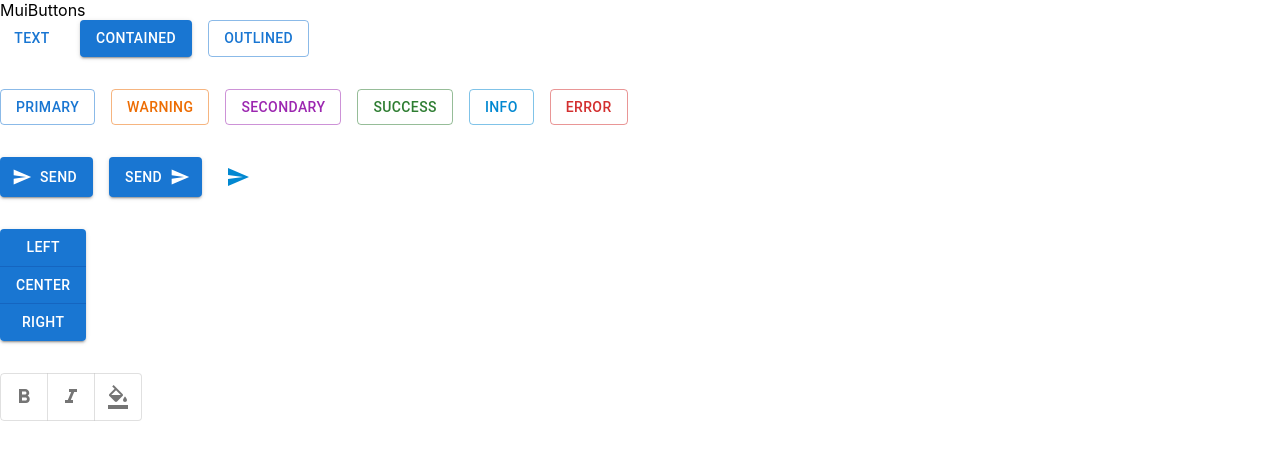
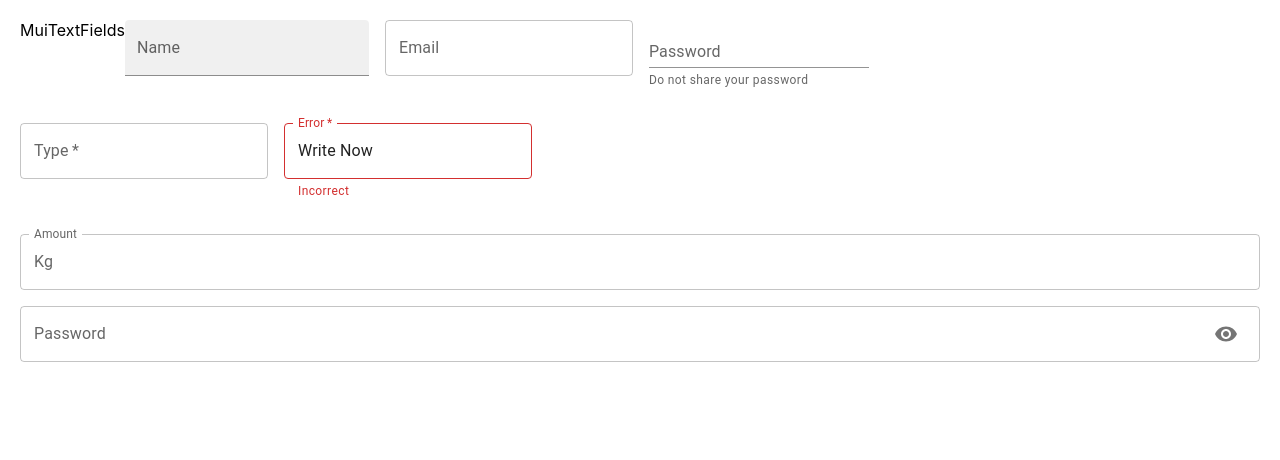
Before and after one commit to apurvgupta-ops/React, a React (Create React App) app: page / in a window 1280 px wide. Shown: the top 460 px of the page. Built offline with nearby package versions, Linux system fonts and the light colour scheme.

Commit message:
Mui TextFields

```diff
--- a/src/React MUI/App.js
+++ b/src/React MUI/App.js
@@ -1,12 +1,13 @@
 import React from "react";
 import { MuiButtons } from "./components/MuiButtons";
 // import { MuiTypography } from "./components/MuiTypography";
-
+import { MuiTextFields } from "./components/MuiTextFields";
 const App = () => {
   return (
     <div>
       {/* <MuiTypography /> */}
-      <MuiButtons />
+      {/* <MuiButtons /> */}
+      <MuiTextFields />
     </div>
   );
 };
--- /dev/null
+++ b/src/React MUI/components/MuiTextFields.js
@@ -0,0 +1,82 @@
+import { Visibility, VisibilityOff } from "@mui/icons-material";
+import { IconButton, Stack, TextField } from "@mui/material";
+
+import InputAdornment from "@mui/material/InputAdornment";
+import { useState } from "react";
+
+export const MuiTextFields = () => {
+  const [Values, setvalues] = useState({
+    amount: "",
+    password: "",
+    showPassword: false,
+  });
+
+  const handleChange = (props) => (event) => {
+    setvalues({ ...Values, [props]: event.target.value });
+  };
+
+  const showpassword = () => {
+    setvalues({ ...Values, showPassword: !Values.showPassword });
+  };
+
+  const showOffPassword = (e) => {
+    e.preventDefault();
+  };
+
+  return (
+    <Stack spacing={4} style={{ margin: "20px" }}>
+      <Stack spacing={2} direction="row">
+        MuiTextFields
+        <TextField label="Name" variant="filled" />
+        <TextField label="Email" variant="outlined" />
+        <TextField
+          label="Password"
+          helperText="Do not share your password"
+          variant="standard"
+        />
+      </Stack>
+
+      <Stack direction="row" spacing={2}>
+        <TextField label="Type" type="number" required />
+        <TextField
+          label="Error"
+          error
+          helperText="Incorrect"
+          required
+          defaultValue="Write Now"
+        />
+      </Stack>
+
+      <Stack spacing={2}>
+        <TextField
+          label="Amount"
+          onChange={handleChange("amount")}
+          value={Values.amount}
+          InputProps={{
+            startAdornment: (
+              <InputAdornment position="start">Kg</InputAdornment>
+            ),
+          }}
+        />
+        <TextField
+          label="Password"
+          onChange={handleChange("password")}
+          value={Values.password}
+          type={Values.showPassword ? "text" : "password"}
+          InputProps={{
+            endAdornment: (
+              <InputAdornment position="end">
+                <IconButton
+                  onClick={showpassword}
+                  onMouseDown={showOffPassword}
+                >
+                  {Values.showPassword ? <VisibilityOff /> : <Visibility />}
+                </IconButton>
+              </InputAdornment>
+            ),
+          }}
+        />
+      </Stack>
+    </Stack>
+  );
+};
```
